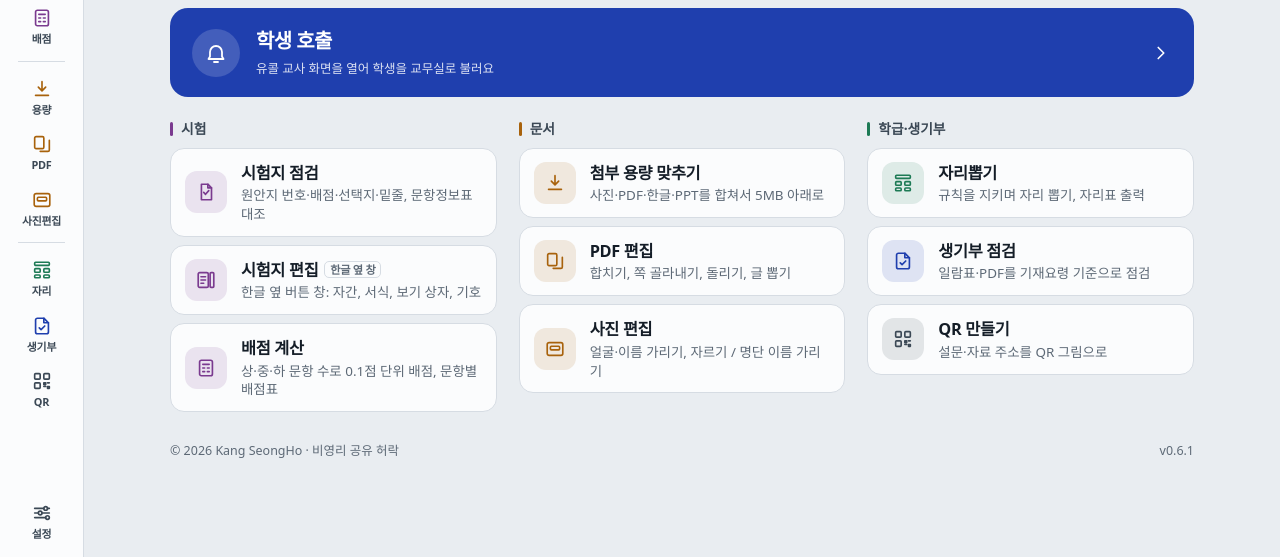
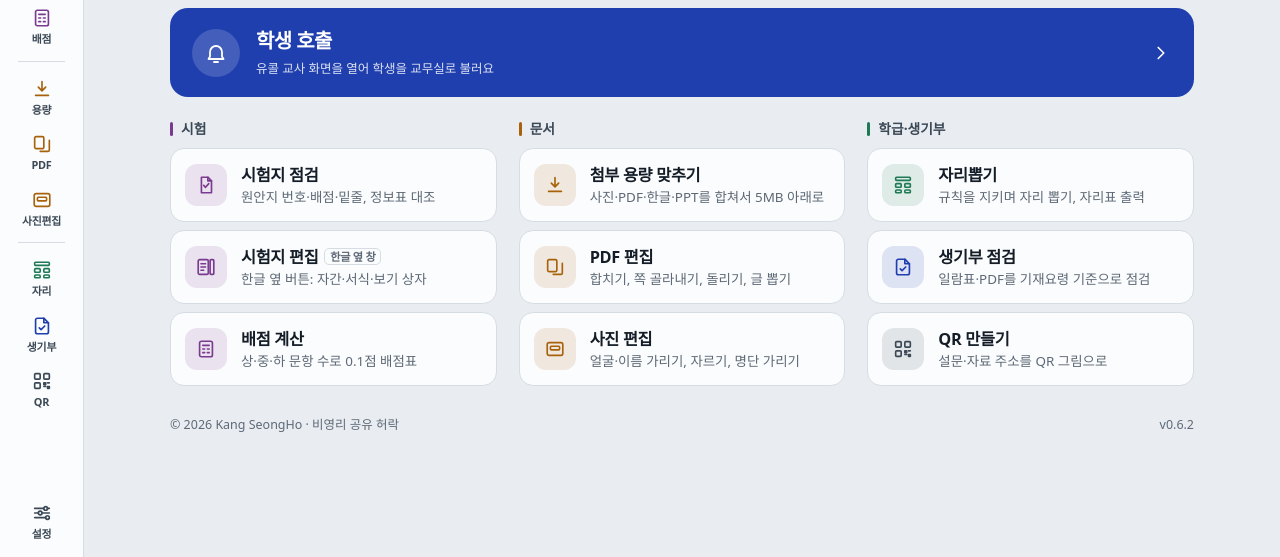
Before and after one commit to Pinggu5224/teachertool, a plain HTML site: page index.html in a window 1280 px wide. Shown: the part 243-800 px from the top of the page. Drawn offline with Linux system fonts and the light colour scheme; a web font is replaced by a local one.

Commit message:
v0.6.2 홈 타일 높이 맞춤, 설명 한 줄
Co-Authored-By: Claude Opus 5.5 <noreply@anthropic.com>

```diff
--- a/index.html
+++ b/index.html
@@ -62,12 +62,13 @@ body { display: grid; grid-template-columns: 84px 1fr; height: 100vh; overflow:
 .groups { display: grid; grid-template-columns: repeat(auto-fill, minmax(300px, 1fr)); gap: 18px 22px; }
 .group h2 { display: flex; align-items: center; gap: 8px; font-size: .86rem; font-weight: 800; color: var(--ink-2); margin: 0 0 8px; }
 .group h2::before { content: ""; width: 3px; height: 14px; border-radius: 2px; background: var(--c); }
-.tile { position: relative; width: 100%; display: grid; grid-template-columns: 42px 1fr; gap: 14px; align-items: center; text-align: left; border: 1px solid var(--line); background: var(--surface); border-radius: 14px; padding: 12px 14px; margin-bottom: 8px; color: var(--ink); }
+.tile { position: relative; width: 100%; height: 74px; display: grid; grid-template-columns: 42px minmax(0, 1fr); gap: 14px; align-items: center; text-align: left; border: 1px solid var(--line); background: var(--surface); border-radius: 14px; padding: 12px 14px; margin-bottom: 8px; color: var(--ink); }
 .tile:hover { border-color: var(--c); }
 .tile .ic { width: 42px; height: 42px; border-radius: 12px; background: color-mix(in srgb, var(--c) 13%, var(--surface)); color: var(--c); display: grid; place-items: center; }
 .tile .ic svg { width: 22px; height: 22px; }
 .tile b { display: block; font-weight: 800; font-size: 1.02rem; letter-spacing: -0.02em; }
-.tile small { display: block; color: var(--muted); font-size: .84rem; line-height: 1.4; margin-top: 1px; }
+.tile small { display: block; color: var(--muted); font-size: .84rem; line-height: 1.4; margin-top: 1px; white-space: nowrap; overflow: hidden; text-overflow: ellipsis; }
+.tile b { white-space: nowrap; overflow: hidden; text-overflow: ellipsis; }
 .tile .ext { font-size: .7rem; font-weight: 700; color: var(--muted); border: 1px solid var(--line); border-radius: 5px; padding: 0 5px; margin-left: 6px; vertical-align: 2px; }
 .tile.open::after { content: "열려 있음"; position: absolute; top: 10px; right: 12px; font-size: .7rem; font-weight: 800; color: var(--c); }
 .callbig { display: flex; align-items: center; gap: 16px; width: 100%; border: 0; border-radius: 18px; padding: 18px 22px; background: var(--accent); color: var(--accent-ink); text-align: left; }
@@ -175,12 +176,12 @@ const I = {
 // 세 묶음에 세 개씩: 한 개짜리 묶음이 외따로 남지 않게 (2026-11-24). c = 타일·아이콘 색
 const GROUPS = [['grade', '시험'], ['doc', '문서'], ['class', '학급·생기부']];
 const TOOLS = [
-  { g: 'grade', c: 'grade', name: 'exam', url: 'tools/exam.html#check', icon: 'exam', short: '시험지', title: '시험지 점검', desc: '원안지 번호·배점·선택지·밑줄, 문항정보표 대조' },
-  { g: 'grade', c: 'grade', launch: 'udesk-hangul:open', icon: 'hwp', short: '시험지편집', title: '시험지 편집', desc: '한글 옆 버튼 창: 자간, 서식, 보기 상자, 기호', ext: '한글 옆 창' },
-  { g: 'grade', c: 'grade', name: 'exam', url: 'tools/exam.html#pts', icon: 'grade', short: '배점', title: '배점 계산', desc: '상·중·하 문항 수로 0.1점 단위 배점, 문항별 배점표' },
+  { g: 'grade', c: 'grade', name: 'exam', url: 'tools/exam.html#check', icon: 'exam', short: '시험지', title: '시험지 점검', desc: '원안지 번호·배점·밑줄, 정보표 대조' },
+  { g: 'grade', c: 'grade', launch: 'udesk-hangul:open', icon: 'hwp', short: '시험지편집', title: '시험지 편집', desc: '한글 옆 버튼: 자간·서식·보기 상자', ext: '한글 옆 창' },
+  { g: 'grade', c: 'grade', name: 'exam', url: 'tools/exam.html#pts', icon: 'grade', short: '배점', title: '배점 계산', desc: '상·중·하 문항 수로 0.1점 배점표' },
   { g: 'doc', c: 'doc', name: 'docs', url: 'tools/docs.html#size', icon: 'size', short: '용량', title: '첨부 용량 맞추기', desc: '사진·PDF·한글·PPT를 합쳐서 5MB 아래로', id: 'sizeDesc' },
   { g: 'doc', c: 'doc', name: 'docs', url: 'tools/docs.html#pdf', icon: 'pdf', short: 'PDF', title: 'PDF 편집', desc: '합치기, 쪽 골라내기, 돌리기, 글 뽑기' },
-  { g: 'doc', c: 'doc', name: 'image', url: 'tools/image.html', icon: 'mask', short: '사진편집', title: '사진 편집', desc: '얼굴·이름 가리기, 자르기 / 명단 이름 가리기' },
+  { g: 'doc', c: 'doc', name: 'image', url: 'tools/image.html', icon: 'mask', short: '사진편집', title: '사진 편집', desc: '얼굴·이름 가리기, 자르기, 명단 가리기' },
   { g: 'class', c: 'class', name: 'seat', url: 'tools/seat.html', icon: 'seat', short: '자리', title: '자리뽑기', desc: '규칙을 지키며 자리 뽑기, 자리표 출력' },
   { g: 'class', c: 'record', name: 'check', url: 'tools/check.html', icon: 'check', short: '생기부', title: '생기부 점검', desc: '일람표·PDF를 기재요령 기준으로 점검' },
   { g: 'class', c: 'etc', name: 'qr', url: 'tools/qr.html', icon: 'qr', short: 'QR', title: 'QR 만들기', desc: '설문·자료 주소를 QR 그림으로' },
@@ -192,7 +193,7 @@ $('rail').innerHTML =
   GROUPS.map(([g]) => TOOLS.map((t, i) => t.g !== g ? '' : `<button class="r g-${t.c}" ${attrs(t, i)} title="${esc(t.title)}">${svg(t.icon)}${esc(t.short)}</button>`).join('')).join('<div class="sep"></div>') +
   `<div class="grow"></div><button class="r" id="setBtn" title="설정">${svg('gear')}설정</button>`;
 $('groups').innerHTML = GROUPS.map(([g, label]) => `<div class="group g-${g}"><h2>${label}</h2>` +
-  TOOLS.map((t, i) => t.g !== g ? '' : `<button class="tile g-${t.c}" ${attrs(t, i)}><span class="ic">${svg(t.icon)}</span><span><b>${esc(t.title)}${t.ext ? `<span class="ext">${t.ext}</span>` : ''}</b><small${t.id ? ` id="${t.id}"` : ''}>${esc(t.desc)}</small></span></button>`).join('') + '</div>').join('');
+  TOOLS.map((t, i) => t.g !== g ? '' : `<button class="tile g-${t.c}" ${attrs(t, i)}><span class="ic">${svg(t.icon)}</span><span><b>${esc(t.title)}${t.ext ? `<span class="ext">${t.ext}</span>` : ''}</b><small${t.id ? ` id="${t.id}"` : ''} title="${esc(t.desc)}">${esc(t.desc)}</small></span></button>`).join('') + '</div>').join('');
 
 // ── 유콜과 도구 열기 ──
 const validYoucall = u => /^https:\/\/script\.google\.com\/macros\/s\/[\w-]+\/exec(\?.*)?$/.test(u);
--- a/sw.js
+++ b/sw.js
@@ -1,7 +1,7 @@
 // 업무도우미 서비스 워커 · © 2026 Kang SeongHo
 // 앱 파일을 저장해 두어 인터넷이 끊겨도 열리게 한다. 서비스 워커 자체가 바뀌면 '새 버전' 안내를 띄운다.
 // 버전을 올릴 때 version.js와 함께 CACHE 이름을 바꾼다.
-const CACHE = 'udesk-0.6.1';
+const CACHE = 'udesk-0.6.2';
 const FILES = [
   './', 'index.html', 'common.css', 'common.js', 'quickcheck.js', 'version.js', 'manifest.webmanifest', 'icon.svg',
   'tools/seat.html', 'tools/check.html', 'tools/docs.html', 'tools/image.html', 'tools/exam.html', 'tools/qr.html'
--- a/version.js
+++ b/version.js
@@ -1,8 +1,12 @@
 // 버전을 올릴 때 sw.js의 CACHE 이름도 같이 바꾼다.
 window.APP_VERSION = {
-  version: '0.6.1',
-  date: '2026-11-24',
+  version: '0.6.2',
+  date: '2026-11-25',
   changes: [
+    {
+      version: '0.6.2', date: '2026-11-25',
+      items: ['홈 화면 타일 높이를 모두 같게 맞추고 설명을 한 줄로 줄여 세 줄이 가지런하게']
+    },
     {
       version: '0.6.1', date: '2026-11-24',
       items: [
```
